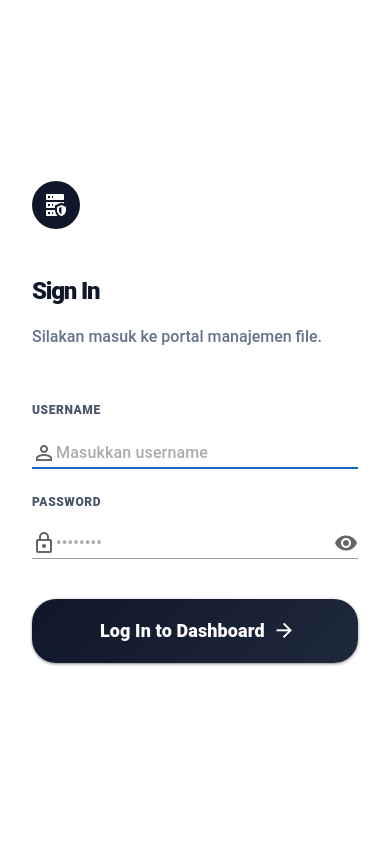
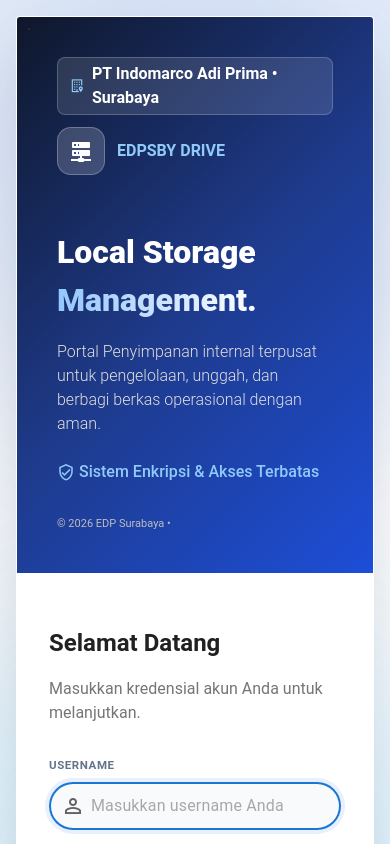
Before and after one commit to ybsetiyawan/cloud-storage, a Nuxt app in the folder nuxt/: page /login in a window 390 px wide. Shown: the top 844 px of the page. Built offline with nearby package versions, Linux system fonts and the light colour scheme.

Commit message:
ubah FE login , BE tangani error login

```diff
--- a/nuxt/app/app.vue
+++ b/nuxt/app/app.vue
@@ -1,5 +1,3 @@
-
-
 <template>
   <NuxtLayout>
     <NuxtPage />
--- a/nuxt/app/pages/login.vue
+++ b/nuxt/app/pages/login.vue
@@ -1,131 +1,139 @@
 <template>
   <v-app>
-    <v-container fluid class="pa-0 fill-height bg-slate-50">
-      <v-row no-gutters class="fill-height">
+    <div class="login-wrapper fill-height d-flex align-center justify-center">
+      <!-- Background Dekoratif dengan Gradasi Biru Korporat Elegan -->
+      <div class="bg-gradient-anim"></div>
+      <div class="bg-shape-1 animate-pulse-slow"></div>
+      <div class="bg-shape-2 animate-pulse-delayed"></div>
 
-        <v-col cols="12" md="6" lg="7" class="d-none d-md-flex position-relative overflow-hidden bg-slate-900">
-          <div class="hero-image"></div>
-          <div class="hero-overlay"></div>
+      <!-- Wrapper dengan Animasi Slide ke Kiri saat Login -->
+      <v-container
+        style="max-width: 1050px; position: relative; z-index: 2;"
+        class="px-4 transition-container"
+        :class="{ 'slide-out-left': isLoggingIn }"
+      >
+        <v-card class="login-card elevation-24 rounded-3xl overflow-hidden border-light bg-white animate-card-entrance">
+          <v-row no-gutters>
 
-          <div class="z-index-2 pa-16 d-flex flex-column h-100 w-100">
-            <div class="d-flex align-center animate-fade-in">
-              <v-avatar color="blue-darken-4" size="48" class="mr-4 elevation-10 border-light">
-                <v-icon color="blue-lighten-3" size="28">mdi-server-security</v-icon>
-              </v-avatar>
-              <div>
-                <h2 class="text-h4 font-weight-black text-white tracking-tighter line-height-1">
-                  EDPSBY<span class="text-blue-lighten-3">DRIVE</span>
-                </h2>
-                <div class="text-caption text-blue-lighten-4 font-weight-bold tracking-widest text-uppercase">
-                  Internal Storage System
+            <!-- SISI KIRI: Branding & Informasi Korporat -->
+            <v-col cols="12" md="6" class="left-hero-panel pa-10 pa-md-14 d-flex flex-column justify-space-between text-white position-relative overflow-hidden">
+              <div class="hero-bg-overlay"></div>
+
+              <div class="z-index-2 animate-element-1">
+                <div class="company-tag mb-3 d-inline-flex align-center px-3 py-1 rounded-lg">
+                  <v-icon size="14" color="blue-lighten-3" class="mr-2">mdi-office-building-marker-outline</v-icon>
+                  <span class="text-caption font-weight-bold text-white tracking-wide">PT Indomarco Adi Prima &bull; Surabaya</span>
                 </div>
+                <div class="d-flex align-center">
+                  <!-- Logo Otentik Korporat (Server / Network Storage) -->
+                  <div class="brand-icon-box mr-3 d-flex align-center justify-center elevation-6 pulse-icon">
+                    <v-icon color="white" size="24">mdi-server-network</v-icon>
+                  </div>
+                  <span class="text-caption font-weight-bold tracking-widest text-blue-lighten-3 uppercase">EDPSBY DRIVE</span>
                 </div>
               </div>
 
-            <v-spacer></v-spacer>
-
-            <div class="max-w-500 animate-slide-up">
-              <h1 class="text-h2 font-weight-black text-white mb-6 leading-tight tracking-tighter">
-                Local Storage <br/>
-                <span class="text-blue-lighten-3">Management.</span>
+              <div class="z-index-2 my-8 animate-element-2">
+                <h1 class="text-h3 font-weight-black tracking-tight mb-4 leading-tight">
+                  Local Storage <br />
+                  <span class="text-gradient-shimmer">Management.</span>
                 </h1>
-              <div class="divider-glow mb-6"></div>
-              <p class="text-h6 text-blue-lighten-5 opacity-80 font-weight-light mb-10">
-                <strong>PT Indomarco Adi Prima</strong> — Surabaya.
+                <p class="text-body-1 text-grey-lighten-2 font-weight-light mb-6">
+                  Portal Penyimpanan internal terpusat untuk pengelolaan, unggah, dan berbagi berkas operasional dengan aman.
                 </p>
-
-              <div class="d-flex align-center">
-                <v-icon color="blue-lighten-3" class="mr-2">mdi-check-decagram</v-icon>
-                <span class="text-subtitle-2 text-white opacity-70">Verified Enterprise Access Control</span>
+                <div class="d-flex align-center gap-2 text-caption text-blue-lighten-3 font-weight-medium">
+                  <v-icon size="18" class="mr-1 icon-bounce">mdi-shield-check-outline</v-icon>
+                  <span>Sistem Enkripsi & Akses Terbatas</span>
                 </div>
               </div>
 
-            <v-spacer></v-spacer>
-
-            <div class="d-flex align-center text-caption text-blue-lighten-5 opacity-50">
-              <v-icon size="14" class="mr-2">mdi-code-braces</v-icon>
-              <span>© 2026 EDP Surabaya &bull; Architecture by <strong>@Ybs</strong></span>
-            </div>
+              <div class="z-index-2 text-caption text-grey-lighten-1 animate-element-3" style="font-size: 11px !important;">
+                © 2026 EDP Surabaya &bull;
               </div>
             </v-col>
 
-        <v-col cols="12" md="6" lg="5" class="d-flex align-center justify-center pa-8 pa-md-16 bg-white">
-          <div class="w-100" style="max-width: 420px;">
+            <!-- SISI KANAN: Form Login Interaktif Ber-animasi -->
+            <v-col cols="12" md="6" class="pa-8 pa-md-14 d-flex align-center bg-white animate-element-right">
+              <div class="w-100">
 
-            <div class="mb-12">
-              <v-avatar color="slate-900" size="48" class="d-md-none mb-6">
-                <v-icon color="white">mdi-server-security</v-icon>
-              </v-avatar>
-
-              <h2 class="text-h3 font-weight-black text-slate-900 mb-2 tracking-tighter">Sign In</h2>
-              <p class="text-body-1 text-slate-500 font-weight-medium">Silakan masuk ke portal manajemen file.</p>
+                <div class="mb-8 form-title-anim">
+                  <h2 class="text-h4 font-weight-bold text-grey-darken-4 mb-2">Selamat Datang</h2>
+                  <p class="text-body-2 text-grey-darken-1">Masukkan kredensial akun Anda untuk melanjutkan.</p>
                 </div>
 
                 <v-expand-transition>
-              <v-alert v-if="infoMessage" type="info" variant="tonal" class="mb-8 rounded-xl text-caption font-weight-bold" border="start">
+                  <v-alert v-if="infoMessage" type="info" variant="tonal" class="mb-6 rounded-xl text-caption font-weight-medium animate-pop-in" border="start">
                     {{ infoMessage }}
                   </v-alert>
                 </v-expand-transition>
 
-            <v-form @submit.prevent="handleLogin" class="mt-4">
-              <div class="input-wrapper mb-6">
-                <label class="input-label">USERNAME</label>
+                <v-form @submit.prevent="handleLogin">
+                  <div class="mb-5 input-group-anim-1">
+                    <label class="input-label mb-2 d-block">USERNAME</label>
                     <v-text-field
                       v-model="email"
-                  variant="underlined"
-                  color="primary"
-                  class="custom-underlined"
+                      variant="outlined"
+                      density="comfortable"
+                      color="blue-darken-2"
+                      bg-color="#f8fafc"
+                      class="custom-field"
+                      placeholder="Masukkan username Anda"
                       prepend-inner-icon="mdi-account-outline"
-                  placeholder="Masukkan username"
                       hide-details
+                      rounded="xl"
                       autofocus
                     ></v-text-field>
                   </div>
 
-              <div class="input-wrapper mb-10">
-                <div class="d-flex justify-space-between">
-                  <label class="input-label">PASSWORD</label>
-                  <!-- <a href="#" class="text-caption font-weight-bold text-primary text-decoration-none">Lupa password?</a> -->
-                </div>
+                  <div class="mb-8 input-group-anim-2">
+                    <label class="input-label mb-2 d-block">PASSWORD</label>
                     <v-text-field
                       v-model="password"
                       :type="showPassword ? 'text' : 'password'"
-                  variant="underlined"
-                  color="primary"
-                  class="custom-underlined"
+                      variant="outlined"
+                      density="comfortable"
+                      color="blue-darken-2"
+                      bg-color="#f8fafc"
+                      class="custom-field"
+                      placeholder="••••••••"
                       prepend-inner-icon="mdi-lock-outline"
-                  placeholder="••••••••"
                       :append-inner-icon="showPassword ? 'mdi-eye-off' : 'mdi-eye'"
                       @click:append-inner="showPassword = !showPassword"
                       hide-details
+                      rounded="xl"
                     ></v-text-field>
                   </div>
 
                   <v-expand-transition>
-                <v-alert v-if="error" type="error" variant="tonal" class="mb-8 rounded-lg text-caption font-weight-bold">
+                    <v-alert v-if="error" type="error" variant="tonal" class="mb-6 rounded-xl text-caption font-weight-medium animate-shake">
                       {{ error }}
                     </v-alert>
                   </v-expand-transition>
 
+                  <div class="btn-group-anim">
                     <v-btn
                       block
-                size="x-large"
-                color="slate-900"
-                elevation="12"
-                class="rounded-xl font-weight-black text-none py-8 btn-login-custom"
+                      size="large"
+                      color="blue-darken-2"
+                      elevation="6"
+                      class="rounded-xl text-none font-weight-semibold py-6 btn-login-animated text-white position-relative overflow-hidden"
                       :loading="loading"
                       @click="handleLogin"
                     >
-                Log In to Dashboard
-                <v-icon end class="ml-2">mdi-arrow-right</v-icon>
+                      <span class="btn-text">Masuk ke Sistem</span>
+                      <v-icon end class="ml-2 btn-arrow-anim">mdi-arrow-right</v-icon>
+                      <div class="shimmer-beam"></div>
                     </v-btn>
+                  </div>
                 </v-form>
 
               </div>
             </v-col>
 
           </v-row>
+        </v-card>
       </v-container>
+    </div>
   </v-app>
 </template>
 
@@ -145,6 +153,7 @@ const loading = ref(false);
 const error = ref("");
 const showPassword = ref(false);
 const infoMessage = ref("");
+const isLoggingIn = ref(false);
 
 onMounted(() => {
     if (route.query.msg === 'session_expired') {
@@ -158,7 +167,7 @@ onMounted(() => {
 
 async function handleLogin() {
     if (!email.value || !password.value) {
-        error.value = "Email dan password wajib diisi";
+        error.value = "Username dan password wajib diisi";
         return;
     }
     try {
@@ -167,99 +176,213 @@ async function handleLogin() {
         const data = await adminLogin(email.value, password.value);
         localStorage.setItem("admin_token", data.token);
         localStorage.setItem("user_data", JSON.stringify(data.user));
+
+        isLoggingIn.value = true;
+        setTimeout(() => {
             router.push("/admin/files");
+        }, 500);
     } catch (err: any) {
-        error.value = err.message || "Otorisasi gagal.";
-    } finally {
+        error.value = err.message;
         loading.value = false;
     }
 }
 </script>
 
 <style scoped>
-/* Main Colors */
-.bg-slate-50 { background-color: #f8fafc !important; }
-.bg-slate-900 { background-color: #0f172a !important; }
-.text-slate-900 { color: #0f172a; }
-.text-slate-500 { color: #64748b; }
-.text-slate-400 { color: #94a3b8; }
+.login-wrapper {
+  background: #f1f5f9;
+  position: relative;
+  overflow: hidden;
+  min-height: 100vh;
+}
 
-/* SISI KIRI: Background & Visuals */
-.hero-image {
+.transition-container {
+  transition: transform 0.5s cubic-bezier(0.4, 0, 0.2, 1), opacity 0.5s ease-in-out;
+}
+.slide-out-left {
+  transform: translateX(-100vw);
+  opacity: 0;
+}
+
+.bg-gradient-anim {
+  position: absolute;
+  top: 0; left: 0; width: 100%; height: 100%;
+  background: linear-gradient(125deg, #eff6ff, #e2e8f0, #f8fafc, #dbeafe);
+  background-size: 400% 400%;
+  animation: gradientFlow 15s ease infinite;
+  z-index: 0;
+}
+
+@keyframes gradientFlow {
+  0% { background-position: 0% 50%; }
+  50% { background-position: 100% 50%; }
+  100% { background-position: 0% 50%; }
+}
+
+.bg-shape-1 {
+  position: absolute;
+  top: -10%; left: -10%;
+  width: 500px; height: 500px;
+  background: rgba(37, 99, 235, 0.15);
+  border-radius: 50%;
+  filter: blur(90px);
+}
+.bg-shape-2 {
+  position: absolute;
+  bottom: -10%; right: -10%;
+  width: 500px; height: 500px;
+  background: rgba(14, 165, 233, 0.15);
+  border-radius: 50%;
+  filter: blur(90px);
+}
+
+.login-card {
+  box-shadow: 0 30px 60px -15px rgba(15, 23, 42, 0.18) !important;
+  border: 1px solid rgba(255, 255, 255, 0.8);
+}
+
+/* SISI KIRI: Panel Hero dengan Nuansa Blue/Navy Korporat Konsisten */
+.left-hero-panel {
+  background: linear-gradient(135deg, #0f172a 0%, #1e3a8a 50%, #1d4ed8 100%);
+  position: relative;
+}
+.hero-bg-overlay {
   position: absolute;
   top: 0; left: 0; right: 0; bottom: 0;
-  background-image: url('https://images.unsplash.com/photo-1558494949-ef010cbdcc51?q=80&w=2000');
-  background-size: cover;
-  background-position: center;
-  filter: grayscale(100%) brightness(0.2);
-  transition: transform 20s linear;
+  background-image: radial-gradient(rgba(255, 255, 255, 0.15) 1px, transparent 1px);
+  background-size: 24px 24px;
+  opacity: 0.5;
 }
 
-.hero-overlay {
-  position: absolute;
-  top: 0; left: 0; right: 0; bottom: 0;
-  background: linear-gradient(145deg, rgba(15, 23, 42, 0.95) 0%, rgba(30, 41, 59, 0.7) 100%);
+.company-tag {
+  background: rgba(255, 255, 255, 0.12);
+  border: 1px solid rgba(255, 255, 255, 0.2);
+  backdrop-filter: blur(6px);
+  width: fit-content;
 }
 
-.divider-glow {
-  width: 60px;
-  height: 4px;
-  background: #64b5f6;
-  border-radius: 2px;
-  box-shadow: 0 0 15px rgba(100, 181, 246, 0.5);
+.brand-icon-box {
+  width: 48px; height: 48px;
+  background: rgba(255, 255, 255, 0.18);
+  border-radius: 14px;
+  backdrop-filter: blur(6px);
+  border: 1px solid rgba(255, 255, 255, 0.25);
 }
 
-.border-light { border: 1px solid rgba(255,255,255,0.1) !important; }
-.z-index-2 { z-index: 2; position: relative; }
-.max-w-500 { max-width: 500px; }
-.line-height-1 { line-height: 1 !important; }
-.tracking-widest { letter-spacing: 0.2em !important; }
+.text-gradient-shimmer {
+  background: linear-gradient(90deg, #93c5fd, #ffffff, #60a5fa);
+  background-size: 200% auto;
+  -webkit-background-clip: text;
+  -webkit-text-fill-color: transparent;
+  animation: shimmerText 5s linear infinite;
+}
 
-/* SISI KANAN: Form Styling */
+@keyframes shimmerText {
+  to { background-position: 200% center; }
+}
+
 .input-label {
-  font-size: 0.75rem;
-  font-weight: 800;
-  color: #475569;
+  font-size: 0.72rem;
+  font-weight: 700;
+  color: #64748b;
   letter-spacing: 0.05em;
 }
 
-.custom-underlined :deep(.v-field__input) {
-  font-weight: 500;
-  padding-left: 0 !important;
+.custom-field :deep(.v-field__outline) {
+  border-color: rgba(0, 0, 0, 0.08) !important;
+  transition: all 0.3s ease;
+}
+.custom-field:hover :deep(.v-field__outline),
+.custom-field:focus-within :deep(.v-field__outline) {
+  border-color: #2563eb !important;
+  box-shadow: 0 0 0 4px rgba(37, 99, 235, 0.1);
 }
 
-.custom-underlined :deep(.v-field__label) {
-  font-weight: 600;
+.btn-login-animated {
+  background: linear-gradient(135deg, #2563eb 0%, #1d4ed8 100%) !important;
+  transition: all 0.3s cubic-bezier(0.4, 0, 0.2, 1) !important;
+}
+.btn-login-animated:hover {
+  transform: translateY(-3px);
+  box-shadow: 0 15px 30px rgba(37, 99, 235, 0.4) !important;
+}
+.btn-login-animated:hover .btn-arrow-anim {
+  transform: translateX(6px);
+  transition: transform 0.25s ease-in-out;
 }
 
-.btn-login-custom {
-  background: linear-gradient(135deg, #0f172a 0%, #1e293b 100%) !important;
-  color: white !important;
-  transition: all 0.3s cubic-bezier(0.4, 0, 0.2, 1);
+.shimmer-beam {
+  position: absolute;
+  top: 0; left: -150%;
+  width: 150%; height: 100%;
+  background: linear-gradient(90deg, transparent, rgba(255, 255, 255, 0.3), transparent);
+  animation: shimmerButton 3s infinite linear;
+}
+@keyframes shimmerButton {
+  0% { left: -150%; }
+  100% { left: 150%; }
 }
 
-.btn-login-custom:hover {
-  transform: translateY(-2px);
-  box-shadow: 0 15px 30px rgba(15, 23, 42, 0.25) !important;
+.z-index-2 {
+  position: relative;
+  z-index: 2;
 }
 
-/* Utils */
-.tracking-tighter { letter-spacing: -0.05em !important; }
-
-/* Animations */
-.animate-fade-in {
-  animation: fadeIn 1s ease-out;
-}
-.animate-slide-up {
-  animation: slideUp 0.8s ease-out;
+@keyframes cardEntrance {
+  0% { opacity: 0; transform: scale(0.92) translateY(30px); }
+  100% { opacity: 1; transform: scale(1) translateY(0); }
 }
 
-@keyframes fadeIn {
-  from { opacity: 0; }
-  to { opacity: 1; }
+@keyframes slideFromLeft {
+  0% { opacity: 0; transform: translateX(-30px); }
+  100% { opacity: 1; transform: translateX(0); }
 }
-@keyframes slideUp {
-  from { opacity: 0; transform: translateY(30px); }
-  to { opacity: 1; transform: translateY(0); }
+
+@keyframes slideFromRight {
+  0% { opacity: 0; transform: translateX(30px); }
+  100% { opacity: 1; transform: translateX(0); }
 }
+
+@keyframes slideFromBottom {
+  0% { opacity: 0; transform: translateY(20px); }
+  100% { opacity: 1; transform: translateY(0); }
+}
+
+@keyframes popIn {
+  0% { opacity: 0; transform: scale(0.9); }
+  100% { opacity: 1; transform: scale(1); }
+}
+
+@keyframes pulseSlow {
+  0%, 100% { transform: scale(1); opacity: 0.8; }
+  50% { transform: scale(1.12); opacity: 1; }
+}
+
+@keyframes bounceIcon {
+  0%, 100% { transform: translateY(0); }
+  50% { transform: translateY(-4px); }
+}
+
+@keyframes shake {
+  0%, 100% { transform: translateX(0); }
+  20%, 60% { transform: translateX(-6px); }
+  40%, 80% { transform: translateX(6px); }
+}
+
+.animate-card-entrance { animation: cardEntrance 0.8s cubic-bezier(0.16, 1, 0.3, 1) forwards; }
+.animate-element-1 { animation: slideFromLeft 0.7s ease-out 0.2s both; }
+.animate-element-2 { animation: slideFromLeft 0.8s ease-out 0.35s both; }
+.animate-element-3 { animation: slideFromLeft 0.9s ease-out 0.5s both; }
+
+.animate-element-right { animation: slideFromRight 0.8s ease-out 0.2s both; }
+.form-title-anim { animation: slideFromBottom 0.6s ease-out 0.3s both; }
+.input-group-anim-1 { animation: slideFromBottom 0.6s ease-out 0.45s both; }
+.input-group-anim-2 { animation: slideFromBottom 0.6s ease-out 0.6s both; }
+.btn-group-anim { animation: slideFromBottom 0.6s ease-out 0.75s both; }
+
+.animate-pulse-slow { animation: pulseSlow 7s infinite ease-in-out; }
+.animate-pulse-delayed { animation: pulseSlow 9s infinite ease-in-out 2s; }
+.icon-bounce { animation: bounceIcon 2.5s infinite ease-in-out; }
+.animate-pop-in { animation: popIn 0.4s cubic-bezier(0.16, 1, 0.3, 1) forwards; }
+.animate-shake { animation: shake 0.4s ease-in-out; }
 </style>
```
Also changed, not shown: nuxt/app/layouts/admin.vue (+24 -29 lines), nuxt/app/pages/admin/files.vue (+48 -80 lines), nuxt/app/pages/s/[id].vue (+22 -5 lines), nuxt/app/services/api.ts (+9 -2 lines), 1 other file (tests, documents, lock files or other folders). Lines whose indentation alone changed are shown as unchanged.
